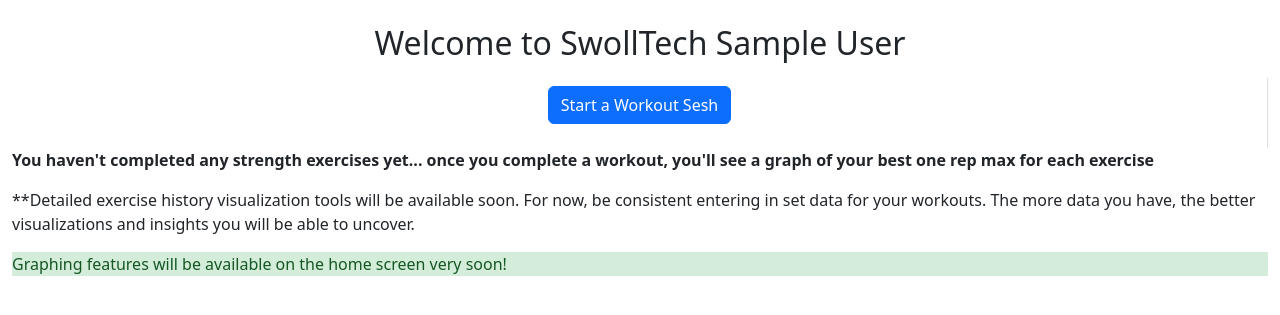
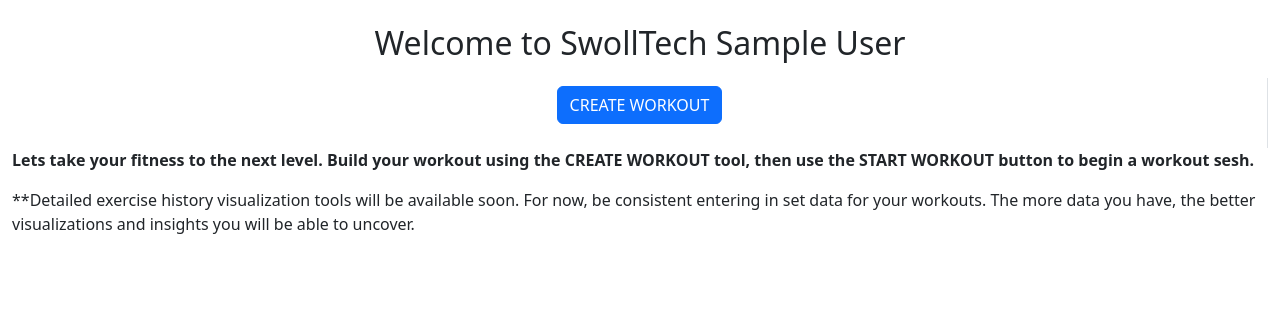
Before and after one commit to MasonKrause7/SwollTech, a Flask app: page /home.html/ in a window 1280 px wide. Shown: the part 120-435 px from the top of the page. Run offline with Flask 3, Linux system fonts and the light colour scheme; the visitor is signed in with stand-in values (Sample User, id 1); some libraries are stand-ins or nearby versions.

Commit message:
Edit Workout needs fixed

```diff
--- a/application.py
+++ b/application.py
@@ -15,7 +15,7 @@
 application = Flask(__name__)
 aws_uri=f"mysql://{'admin'}:{'SoccerPlayer7!'}@{'db-swolltech.cxkpf5rcmqhr.us-east-1.rds.amazonaws.com'}:3306/{'db-swolltech'}"
 uri = f"mysql://{'root'}:{'Bond7007!'}@{'localhost'}:3306/{'swolltech'}"
-application.config['SQLALCHEMY_DATABASE_URI'] = aws_uri
+application.config['SQLALCHEMY_DATABASE_URI'] = uri
 application.config['SECRET_KEY'] = "as0k59r878lnkl"
 
 db.init_app(application)
@@ -255,12 +255,13 @@
 def home(message=None):
     if not user_authenticated():
         message = 'You must be logged in to access your home page'
-        return render_template(url_for('login'), message=message)
+        return render_template(url_for('login'), message=message, messageCategory='danger')
 
     # NEED TO BUILD USEFUL GRAPH DISPLAY HERE
-    results = None
-    if results is None or len(results) == 0:
-        return render_template('home.html', message='Graphing features will be available on the home screen very soon!', messageCategory='success')
+    #find total number of workouts completed
+    sesh_objs = Sesh.query.filter_by(user_id=session['user_id']).all()
+    num_seshs = len(sesh_objs)
+    return render_template('home.html', num_seshs=num_seshs)
 
 
 @application.route('/viewworkout.html')
@@ -278,21 +279,41 @@
         workout_id = request.args.get('workout_id')
         workout_name = request.args.get('workout_name')
         exercises = get_exercises_by_workout(workout_id)
+        formatted_date_time = None
 
         strength_sets = fetch_last_workout_strength_sets(workout_id)
+
+        ss = {}
         if strength_sets:
+            sesh = Sesh.query.filter_by(sesh_id=strength_sets[0].sesh_id).first()
+
             for set in strength_sets:
-                datetime = str(set.date_of_sesh)
-                formatted_date_time=format_time(datetime)
-                set.date_of_sesh = formatted_date_time
+                wo_ex = Workout_Exercise.query.filter_by(wo_ex_id=set.wo_ex_id).first()
+                ex = Exercise.query.filter_by(exercise_id=wo_ex.exercise_id).first()
+                ss.update({set.s_set_number : ex.exercise_name})
+                datetime = str(sesh.date_of_sesh)
+                formatted_date_time = format_time(datetime)
 
         cardio_sets = fetch_last_workout_cardio_sets(workout_id)
+        cs = {}
+
         if cardio_sets:
+            sesh = Sesh.query.filter_by(sesh_id=cardio_sets[0].sesh_id).first()
             for set in cardio_sets:
-                datetime = str(set.date_of_sesh)
+                wo_ex = Workout_Exercise.query.filter_by(wo_ex_id=set.wo_ex_id).first()
+                ex = Exercise.query.filter_by(exercise_id=wo_ex.exercise_id).first()
+                cs.update({set.c_set_number : ex.exercise_name})
+                datetime = str(sesh.date_of_sesh)
                 formatted_date_time = format_time(datetime)
-                set.date_of_sesh = formatted_date_time
-        return render_template('viewworkout.html', users_workouts=users_workouts, exercises=exercises, workout_name=workout_name, strength_sets=strength_sets, cardio_sets=cardio_sets)
+
+        seshs = Sesh.query.filter(Sesh.workout_id==workout_id, Sesh.user_id==session['user_id']).order_by(Sesh.date_of_sesh.desc()).all()
+        seshs = seshs[1:]
+        dates = []
+        for sesh in seshs:
+            dates.append(format_time(str(sesh.date_of_sesh)))
+        if len(dates) == 0:
+            dates = None
+        return render_template('viewworkout.html', users_workouts=users_workouts, exercises=exercises, workout_name=workout_name, ss=ss, strength_sets=strength_sets, cs=cs, cardio_sets=cardio_sets, num_times=len(seshs)+1, dates=dates, formatted_time=formatted_date_time)
     else:
         message = 'You must be logged in to view workouts. Please log in or make an account'
         return render_template('index.html', message=message, messageCategory='danger')
@@ -697,12 +718,16 @@
         date = session['sesh_in_progress_date']
         formatted_date_time= format_time(date)
 
+        session['exercises_with_sets'] = {}
         exercises = get_exercises_by_workout(wo_id)
-        session['exercises_with_sets'] = {}
-
 
         markExercises()
-        return render_template('workoutsesh.html', exercises=exercises, formatted_date_time=formatted_date_time)
+        wo_ex_to_ex = {}
+        for ex in exercises:
+            wo_ex = Workout_Exercise.query.filter(Workout_Exercise.workout_id == wo_id, Workout_Exercise.exercise_id ==ex.exercise_id).first()
+            wo_ex_to_ex.update({ex.exercise_name : wo_ex.wo_ex_id})
+
+        return render_template('workoutsesh.html', exercises=exercises, formatted_date_time=formatted_date_time, wo_ex_to_ex=wo_ex_to_ex)
 
     else:
         message = "You are not logged in. Please log in or sign up to continue."
@@ -729,20 +754,27 @@
         #fetch sets from last workout
         if ex_id:
             sets = fetch_last_workout_sets_by_exercise(ex_id) #this gets the sets from last workout, or returns none
-            if sets:
+            print('SETS:')
+            print(sets)
+
+            if sets and len(sets) > 0:
                 #these are sets that were completed during this workout, not last
-                if str(sets[0].date_of_sesh) == session['sesh_in_progress_date']:
-                    return render_template('doexercise.html', exercise=exercise, completed_cardio_sets=completed_cardio_sets, completed_strength_sets=completed_strength_sets)
-            #if there were no sets from a previous workout
-            return render_template('doexercise.html', exercise=exercise, last_workout_sets=sets, completed_cardio_sets=completed_cardio_sets, completed_strength_sets=completed_strength_sets)
+                sesh = Sesh.query.filter_by(sesh_id=sets[0].sesh_id).first()
+                if str(sesh.date_of_sesh) == session['sesh_in_progress_date']:
+                    return render_template('doexercise.html', sesh=sesh, exercise=exercise, completed_cardio_sets=completed_cardio_sets, completed_strength_sets=completed_strength_sets)
+                #if there were no sets from a previous workout
+                return render_template('doexercise.html', sesh=sesh, exercise=exercise, last_workout_sets=sets, completed_cardio_sets=completed_cardio_sets, completed_strength_sets=completed_strength_sets)
+            return render_template('doexercise.html', exercise=exercise, completed_cardio_sets=completed_cardio_sets, completed_strength_sets=completed_strength_sets)
+
         else:
             sets = fetch_last_workout_sets_by_exercise(exercise_id)
-            if sets:
-                for set in sets:
-                    formatted_date_time = format_time(set.date_of_sesh)
-                    set.date_of_sesh = formatted_date_time
-                return render_template('doexercise.html', exercise=exercise, last_workout_sets=sets, completed_cardio_sets=completed_cardio_sets, completed_strength_sets=completed_strength_sets)
-            return render_template('doexercise.html', exercise=exercise, completed_cardio_sets=completed_cardio_sets, completed_strength_sets=completed_strength_sets)
+            if sets and len(sets) > 0:
+                sesh = Sesh.query.filter_by(sesh_id=sets[0].sesh_id).first()
+
+                formatted_date_time = format_time(sesh.date_of_sesh)
+
+                return render_template('doexercise.html', exercise=exercise, last_workout_sets=sets, completed_cardio_sets=completed_cardio_sets, completed_strength_sets=completed_strength_sets, formatted_time=formatted_date_time)
+            return render_template('doexercise.html', exercise=exercise, completed_cardio_sets=completed_cardio_sets, completed_strength_sets=completed_strength_sets,formatted_time=formatted_date_time)
     else:
         message = "You are not logged in. Please log in or sign up to continue."
         return render_template('index.html', message=message, messageCategory='danger')
@@ -833,7 +865,7 @@
 
 #UPDATED, NEEDS TESTING
 def fetch_last_workout_strength_sets(workout_id):
-    sesh = Sesh.query.filter(Sesh.workout_id==workout_id).order_by(Sesh.date_of_sesh).first()
+    sesh = Sesh.query.filter(Sesh.workout_id==workout_id).order_by(Sesh.date_of_sesh.desc()).first()
     if sesh:
         sets = Strength_Set.query.filter(Strength_Set.sesh_id==sesh.sesh_id).all()
         return sets
@@ -852,6 +884,8 @@
 #UPDATED BUT NEEDS SERIOUS TESTING
 def fetch_last_workout_sets_by_exercise(exercise_id):
     seshs = Sesh.query.filter(Sesh.workout_id==session['workout_in_progress_id']).order_by(Sesh.date_of_sesh.desc()).limit(2).all()
+    print('SESHS:')
+    print(seshs)
     if seshs is None or len(seshs) == 1:
         return None
     else:
@@ -862,21 +896,26 @@
     if exercise.exercise_type_id == 1:
         #find strength sets
         sets = Strength_Set.query.filter(Strength_Set.sesh_id==sesh.sesh_id, Strength_Set.wo_ex_id==wo_ex.wo_ex_id).all()
+
     else:
         #find cardio sets
         sets = Cardio_Set.query.filter(Cardio_Set.sesh_id==sesh.sesh_id, Cardio_Set.wo_ex_id==wo_ex.wo_ex_id).all()
+
     return sets
 
 #UPDATED, NEEDS TESTED
 def markExercises():
-    strength_sets = fetch_strength_sets_by_user()
-    cardio_sets = fetch_cardio_sets_by_user()
+    #use session['sesh_in_progress_id']
+    #to load session['exercises_with_sets']
+    #with the wo_ex_id : True if there is a
+    #set completed for the sesh in progress
+    sesh = Sesh.query.filter_by(sesh_id=session['sesh_in_progress_id']).first()
+    strength_sets = Strength_Set.query.filter_by(sesh_id=sesh.sesh_id).all()
+    cardio_sets = Cardio_Set.query.filter_by(sesh_id=sesh.sesh_id).all()
     for set in strength_sets:
-        if set.wo_ex_id in session['exercises_with_sets'].keys() and set.sesh_id == session['sesh_in_progress_id']:
-            session['exercises_with_sets'].update({set.wo_ex_id : True})
+        session['exercises_with_sets'].update({set.wo_ex_id : True})
     for set in cardio_sets:
-        if set.wo_ex_id in session['exercises_with_sets'].keys() and set.sesh_id == session['sesh_in_progress_id']:
-            session['exercises_with_sets'].update({set.wo_ex_id : True})
+        session['exercises_with_sets'].update({set.wo_ex_id : True})
 
 #UPDATED, NEEDS TESTED
 def submitStrengthSet(wo_ex_id, sesh_id, num_reps, weight_amount, weight_metric):
@@ -1042,8 +1081,8 @@
 
 #UPDATED, NEEDS TESTED
 def fetch_users_workouts():
-    results = db.session.execute(db.select(Workout).filter(and_(Workout.user_id == session['user_id'], Workout.deleted == 0))).scalars()
-    return results
+    workouts = Workout.query.filter(Workout.user_id == session['user_id'], Workout.deleted == 0).all()
+    return workouts
 
 #UPDATED, NEEDS TESTED
 def fetch_all_user_workouts():
@@ -1092,12 +1131,12 @@
     results = Workout_Exercise.query.filter(Workout_Exercise.workout_id==workout_id).all()
     ex_ids = []
     for result in results:
-        if result.deleted is None or result.deleted is False:
+        if result.deleted is None or result.deleted == 0:
 
             ex_ids.append(result.exercise_id)
             if 'exercises_with_sets' in session.keys():
                 session['exercises_with_sets'].update({result.wo_ex_id: False})
-
+                #^this line loads 'exercises_with_sets' with the exercises to be done this workout.
     exercises = Exercise.query.filter(Exercise.exercise_id.in_(ex_ids)).all()
     return exercises
 
--- a/templates/about.html
+++ b/templates/about.html
@@ -11,9 +11,4 @@
   <p class="mt-3">SwollTech is still in development, so any feedback you have is greatly appreciated. We want to provide
     the most valuable tool possible in order to allow everyone to optimize their health and fitness, so please
     reach out to masongkrause@yahoo.com with feedback.</p>
-<hr>
-<h2>Founding of SwollTech</h2>
-<p>SwollTech was founded by Mason Krause in 2023. As an avid gym goer who was working to come back from a shoulder injury, he noticed
-  the lack of useful software in the personal fitness realm. As a student in software engineering, Mason set out to build a platform
-  that experienced lifters could use to build their own custom workouts and start keeping statistics for each set. </p>
 {% endblock %}
--- a/templates/home.html
+++ b/templates/home.html
@@ -21,20 +21,21 @@
 </nav>
 
 
-    {% if graphJSON %}
+    {% if num_seshs %}
         <h2 class="mt-3 text-center mb-3">Welcome back to SwollTech {{ session['fname'] }}</h2>
         <div class="d-flex justify-content-center align-items-center">
-            <a type="button" class="mb-3 btn btn-primary btn-large" href="{{url_for('select_workout')}}">Start a Workout Sesh</a>
+            <a type="button" class="mb-3 btn btn-primary btn-large" href="{{url_for('select_workout')}}">START WORKOUT</a>
         </div>
-        <h3 class="text-center">Lets take a look at your best one rep max for each lift... </h3>
-        <div id="chart" class="container-fluid align-items-center justify-content-center "></div>
+        <h3 class="text-center">{{num_seshs}} workouts completed so far, keep it up!</h3>
+        <div id="chart" class="container-fluid align-items-center justify-content-center ">
+
+        </div>
     {% else %}
         <h2 class="mt-3 text-center mb-3">Welcome to SwollTech {{ session['fname'] }}</h2>
         <div class="border-end d-flex justify-content-center align-items-center">
-            <a type="button" class="btn btn-primary btn-large mt-2 mb-4" href="{{url_for('select_workout')}}">Start a Workout Sesh</a>
+            <a type="button" class="btn btn-primary btn-large mt-2 mb-4" href="{{url_for('create_workout')}}">CREATE WORKOUT</a>
         </div>
-        <p><b>You haven't completed any strength exercises yet... once you complete a workout, you'll see a graph of your best one rep max for each exercise</b></p>
-
+        <p><b>Lets take your fitness to the next level. Build your workout using the CREATE WORKOUT tool, then use the START WORKOUT button to begin a workout sesh.</b></p>
     {% endif %}
 
 
--- a/templates/workoutsesh.html
+++ b/templates/workoutsesh.html
@@ -6,7 +6,7 @@
 {% if exercises %}
     <ul class="mt-2">
         {% for exercise in exercises %}
-            {% if session['exercises_with_sets'].get(exercise.wo_ex_id) == False %}
+            {% if session['exercises_with_sets'].get(wo_ex_to_ex[exercise.exercise_name]) == False %}
                 <li class="mt-2"><button class="btn btn-primary btn-sm" onclick="startExercise({{exercise.exercise_id}})">Start exercise</button> {{exercise.exercise_name}}</li>
             {% else%}
                 <li class="mt-2"><button class="btn btn-secondary btn-sm" onclick="startExercise({{exercise.exercise_id}})">Continue Exercise</button> {{exercise.exercise_name}}</li>
```
Also changed, not shown: templates/viewworkout.html (+17 -11 lines).
